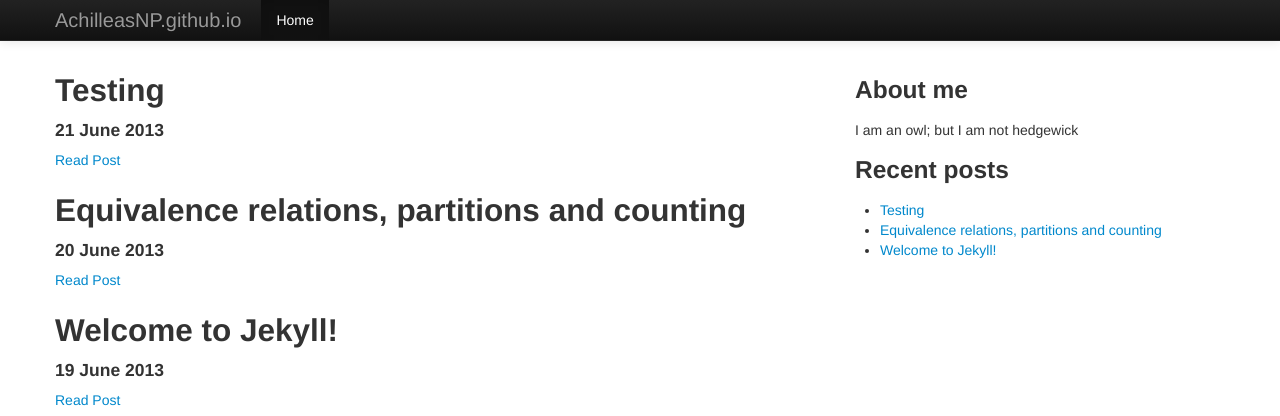
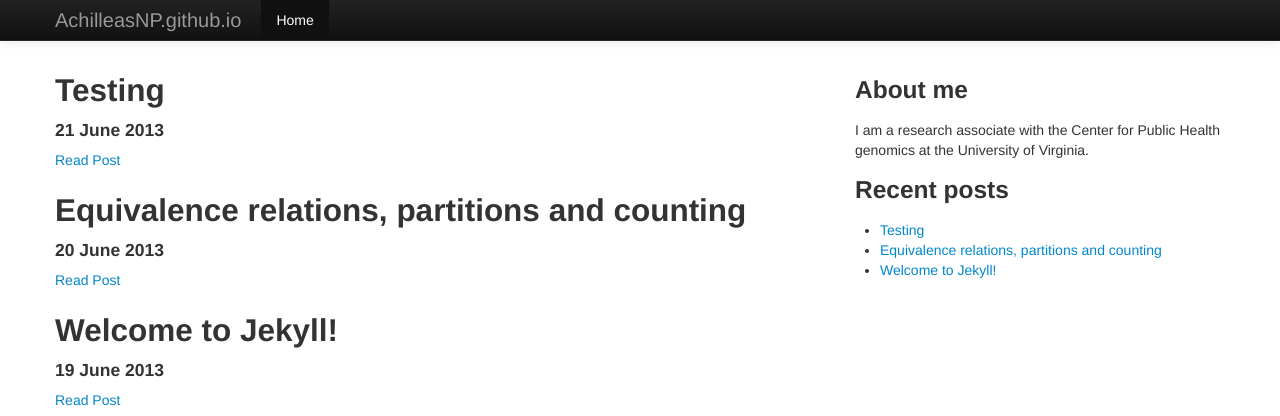
Before and after one commit to achilleasNP/achilleasNP.github.io, a Jekyll site: the page built from index.html, in a window 1280 px wide, cut to the strip 0-416 px from the top of the page. Built offline with Jekyll 4.4.1, drawn with Linux system fonts in a browser that asks for light colours; the list of posts is cut into pages by our own code.

Commit message:
Updated about me (blurb)

```diff
--- a/_includes/sidebar.html
+++ b/_includes/sidebar.html
@@ -1,5 +1,5 @@
 <h3>About me</h3>
-<p> I am an owl; but I am not hedgewick </p>
+<p> I am a research associate with the Center for Public Health genomics at the University of Virginia.  </p>
 <h3> Recent posts </h3>
 <ul>
     {% for post in site.posts limit: 5 %}
```
